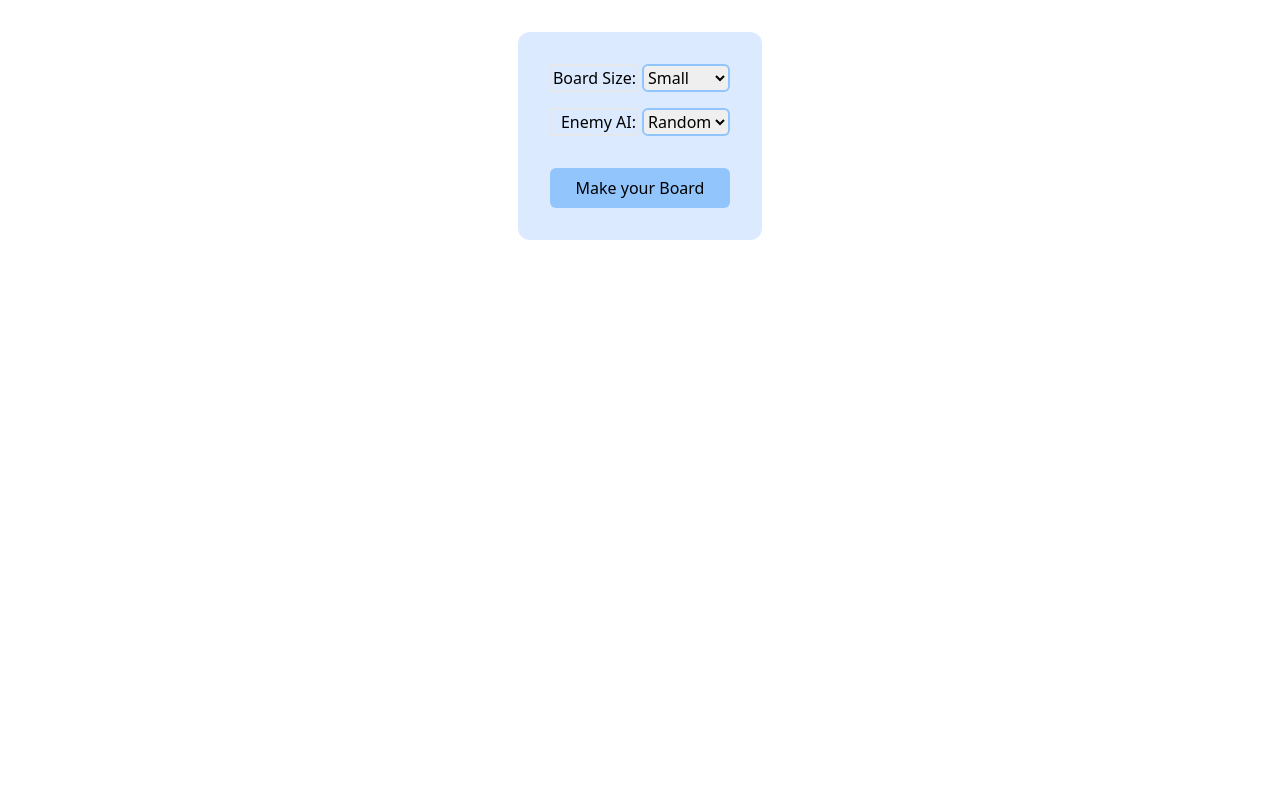
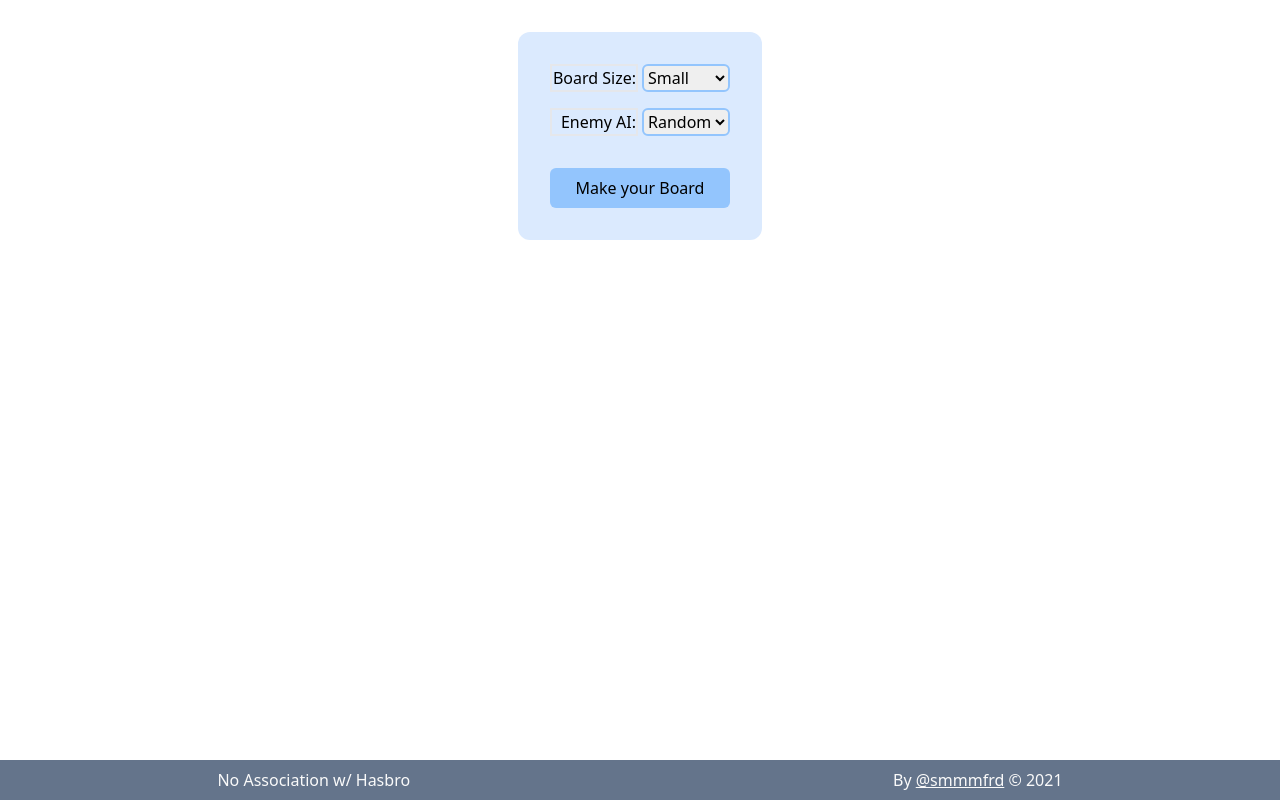
Before and after one commit to smmmfrd/battleship-react, a React (Vite) app: page / in a window 1280 px wide. Built offline with nearby package versions, Linux system fonts and the light colour scheme.

Commit message:
Add Footer

```diff
--- a/src/App.jsx
+++ b/src/App.jsx
@@ -21,7 +21,7 @@ export default function App() {
           </Route>
         </Routes>
       </GameContextProvider>
-
+      <Footer />
     </BrowserRouter>
   );
 }
@@ -37,3 +37,12 @@ function Navbar() {
     </>
   );
 }
+
+function Footer() {
+  return (
+    <footer className="fixed bottom-0 w-full p-2 bg-slate-500 text-neutral-50 flex md:flex-row flex-col gap-4 md:gap-16 justify-around items-center">
+      <p>No Association w/ Hasbro</p>
+      <p>By <a className="underline" href="https://github.com/smmmfrd" target='_blank' rel="noopener noreferrer">@smmmfrd</a> &#169; 2021</p>
+    </footer>
+  )
+}
```
